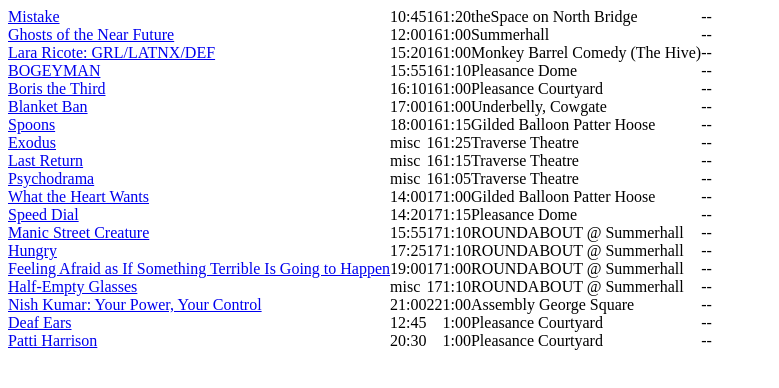
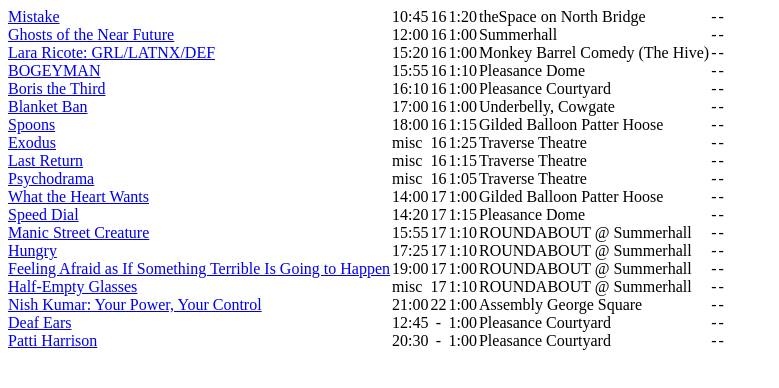
Before and after one commit to richardl62/fringe-favourites, a React (Create React App) app: page / in a window 1280 px wide. Shown: the top 388 px of the page, without its empty margins (0-779 px from the left). Built offline with nearby package versions, Linux system fonts and the light colour scheme.

Commit message:
Set  page tile + small changes

```diff
--- a/src/App.tsx
+++ b/src/App.tsx
@@ -1,9 +1,10 @@
-import React from 'react';
+import React, { useEffect } from 'react';
 import styled from "styled-components";
 import { favourites } from './favourites';
 
-const Details = styled.div`
+const ShowList = styled.div`
   display: inline-grid;
+  column-gap: 2px;
   grid-template-columns: repeat(7, auto);
 `;
 
@@ -39,8 +40,12 @@
   }
 }
 
+const Date = styled.span`
+    text-align: center;
+`;
+
 function Dates({dates}: {dates: DatesT}) {
-  return <span>{dates ? dates[0] : ""}</span>;
+  return <Date>{dates ? dates[0] : "-"}</Date>;
 }
 
 type ShowInfo = ReturnType<typeof unpackShowInfo>;
@@ -86,6 +91,9 @@
 }
 
 function App() {
+  useEffect(() => {
+    document.title = 'Fringe Favourites';
+  });
 
   const gridElems: JSX.Element [] = [];
 
@@ -102,7 +110,7 @@
     gridElems.push(<span>{info.kRating}</span>);
   }
 
-  return <Details>{gridElems}</Details>;
+  return <ShowList>{gridElems}</ShowList>;
 }
 
 export default App;
```
